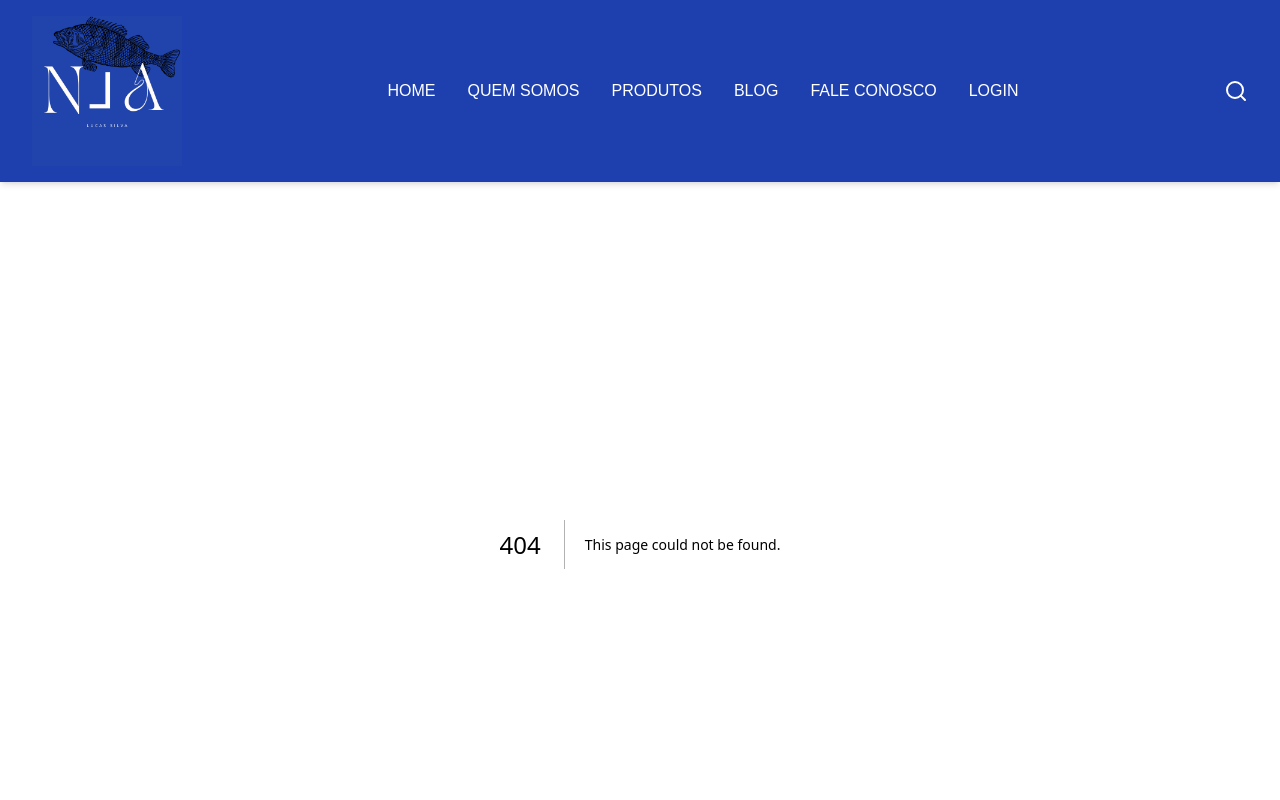
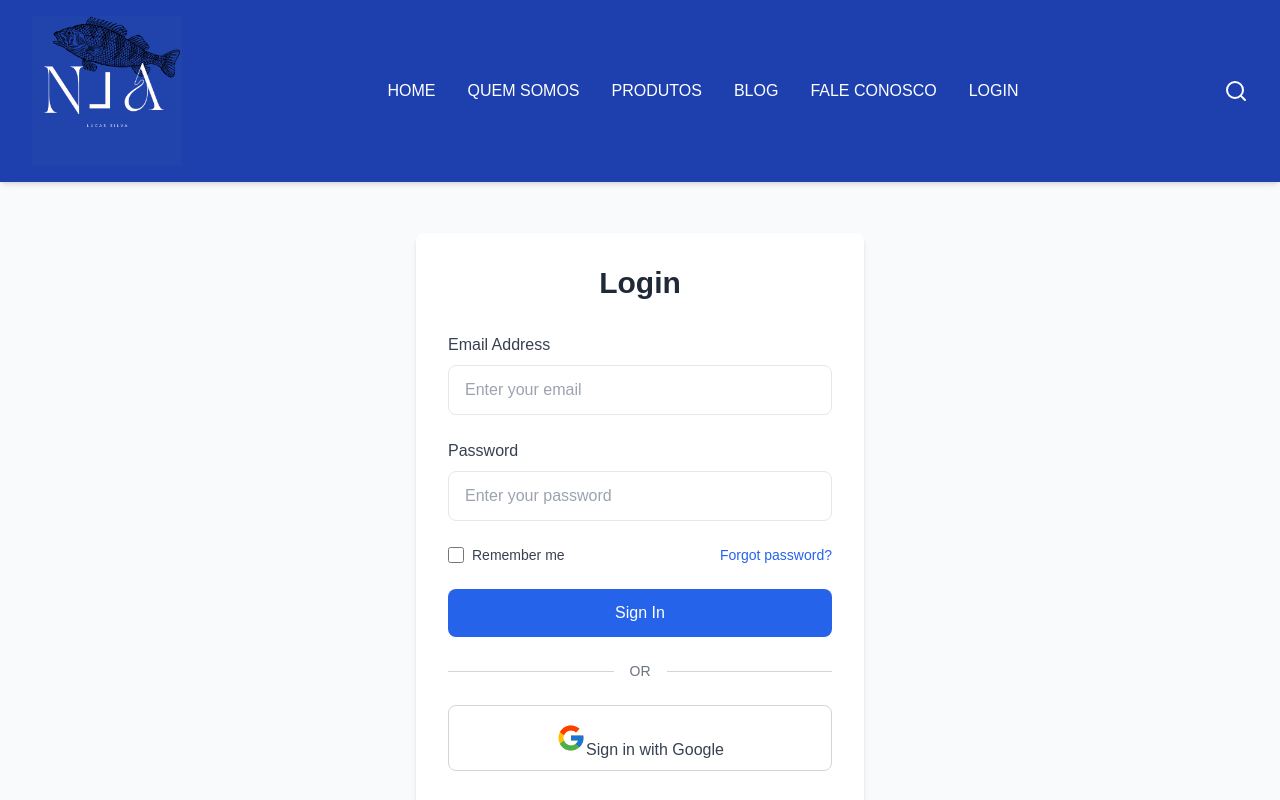
Before and after one commit to Babiel09/Lucas-Store, a Next.js app: page /login in a window 1280 px wide. Before the commit this address had no page. Shown: the top 800 px of the page. Built offline with nearby package versions, Linux system fonts and the light colour scheme.

Commit message:
feat: Created Login route

```diff
--- /dev/null
+++ b/src/app/login/page.tsx
@@ -0,0 +1,9 @@
+import Login from "@/components/Login";
+
+export default function LoginPage(){
+  return(
+      <>
+    <Login/>
+      </>
+  );
+};
```
